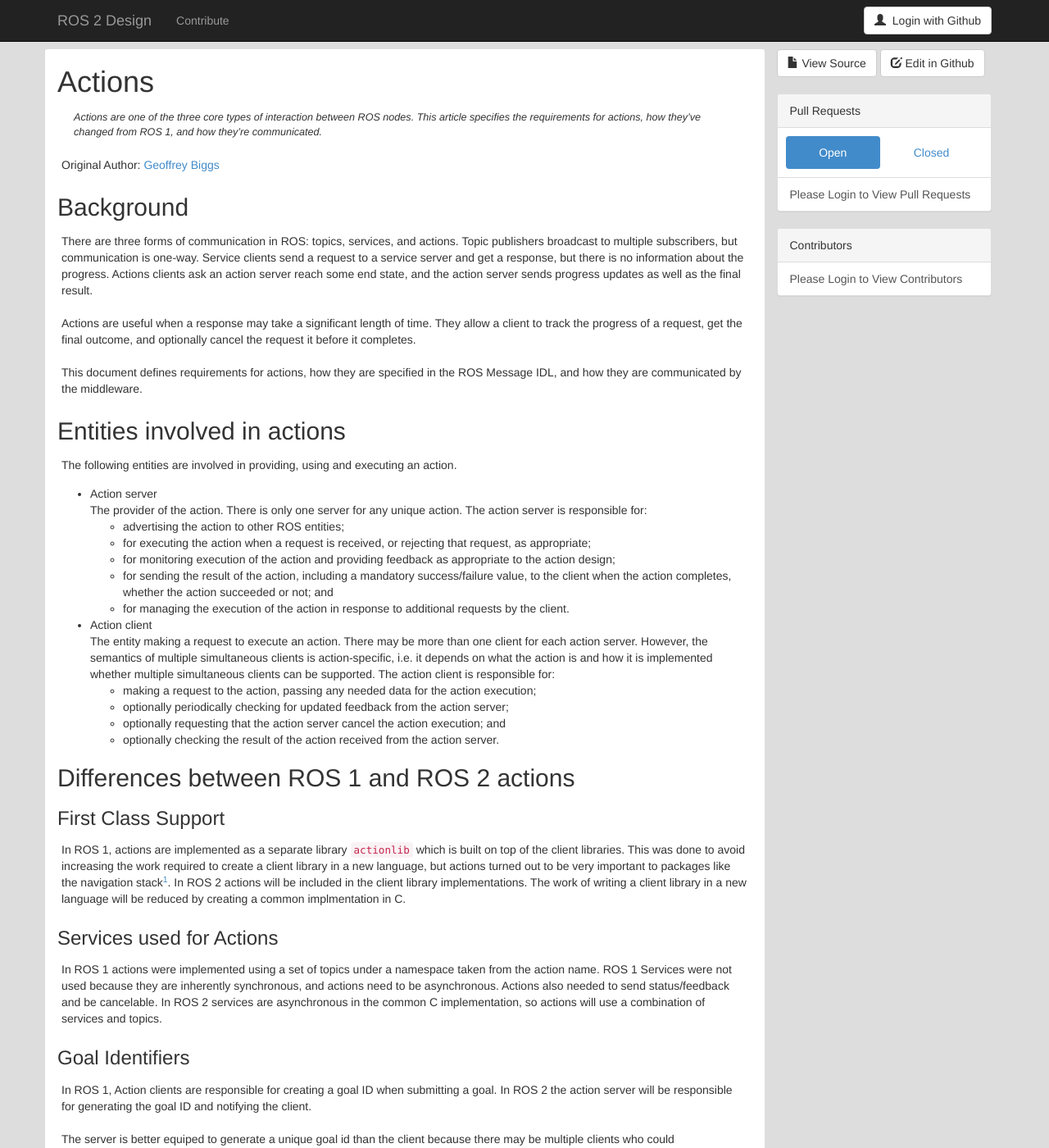
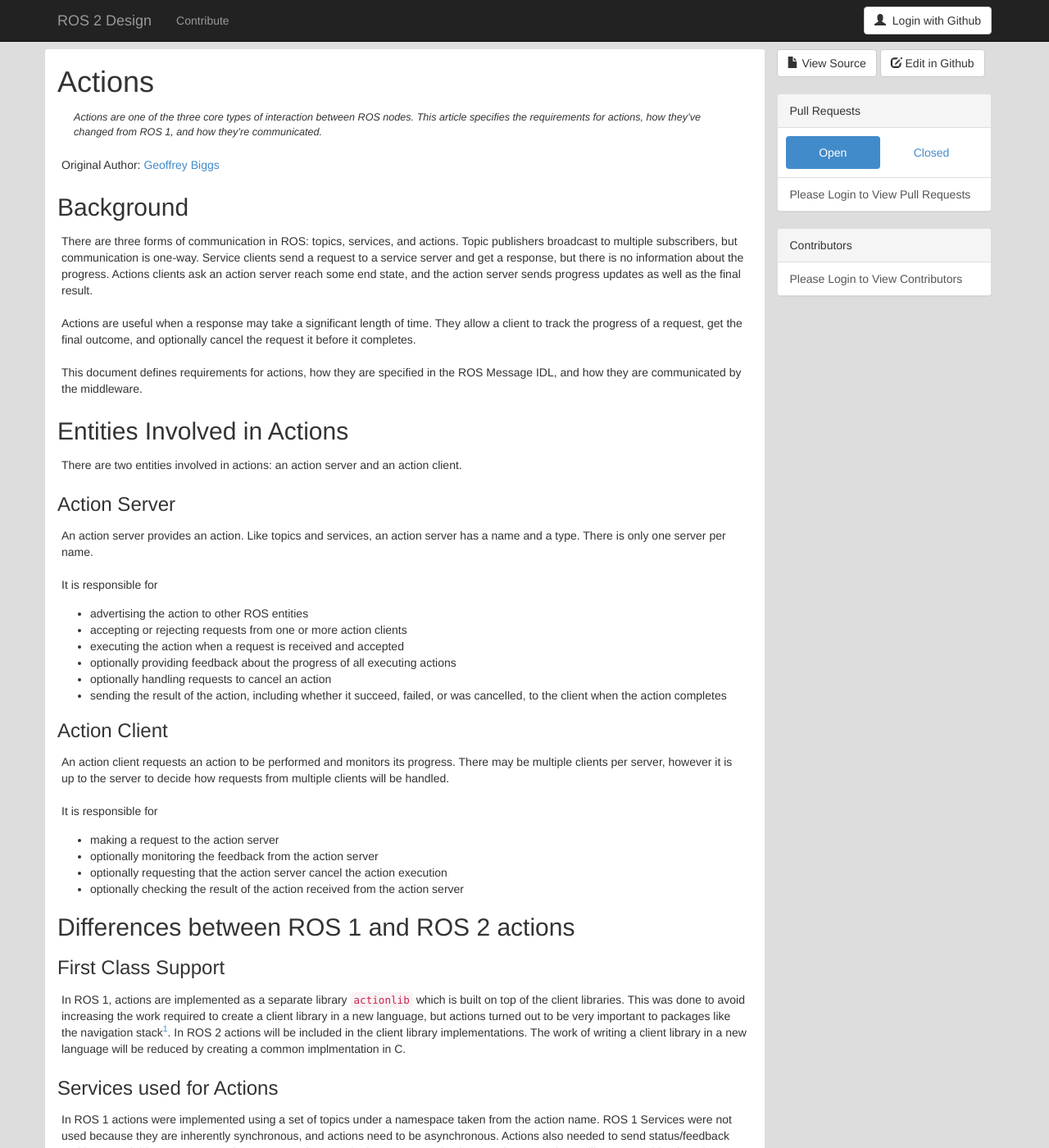
Before and after one commit to ros2/design, a Jekyll site: the page built from articles/actions.md, in a window 1280 px wide and 1400 px high. Shown: the whole window at 82% size. Built offline with Jekyll 4.4.1, drawn with Linux system fonts in a browser that asks for light colours; nearby versions of some CDN libraries.

Commit message:
Reword/reformat section about entities involved in an action

```diff
--- a/articles/actions.md
+++ b/articles/actions.md
@@ -31,40 +31,36 @@
 
 This document defines requirements for actions, how they are specified in the ROS Message IDL, and how they are communicated by the middleware.
 
-## Entities involved in actions
+## Entities Involved in Actions
 
-The following entities are involved in providing, using and executing an action.
+There are two entities involved in actions: an action server and an action client.
 
-- Action server
+### Action Server
 
-  The provider of the action.
-  There is only one server for any unique action.
-  The action server is responsible for:
+An action server provides an action.
+Like topics and services, an action server has a name and a type.
+There is only one server per name.
 
-  - advertising the action to other ROS entities;
+It is responsible for
 
-  - for executing the action when a request is received, or rejecting that request, as appropriate;
+* advertising the action to other ROS entities
+* accepting or rejecting requests from one or more action clients
+* executing the action when a request is received and accepted
+* optionally providing feedback about the progress of all executing actions
+* optionally handling requests to cancel an action
+* sending the result of the action, including whether it succeed, failed, or was cancelled, to the client when the action completes
 
-  - for monitoring execution of the action and providing feedback as appropriate to the action design;
+### Action Client
 
-  - for sending the result of the action, including a mandatory success/failure value, to the client when the action completes, whether the action succeeded or not; and
+An action client requests an action to be performed and monitors its progress.
+There may be multiple clients per server, however it is up to the server to decide how requests from multiple clients will be handled.
 
-  - for managing the execution of the action in response to additional requests by the client.
+It is responsible for
 
-- Action client
-
-  The entity making a request to execute an action.
-  There may be more than one client for each action server.
-  However, the semantics of multiple simultaneous clients is action-specific, i.e. it depends on what the action is and how it is implemented whether multiple simultaneous clients can be supported.
-  The action client is responsible for:
-
-  - making a request to the action, passing any needed data for the action execution;
-
-  - optionally periodically checking for updated feedback from the action server;
-
-  - optionally requesting that the action server cancel the action execution; and
-
-  - optionally checking the result of the action received from the action server.
+* making a request to the action server
+* optionally monitoring the feedback from the action server
+* optionally requesting that the action server cancel the action execution
+* optionally checking the result of the action received from the action server
 
 ## Differences between ROS 1 and ROS 2 actions
 
```
